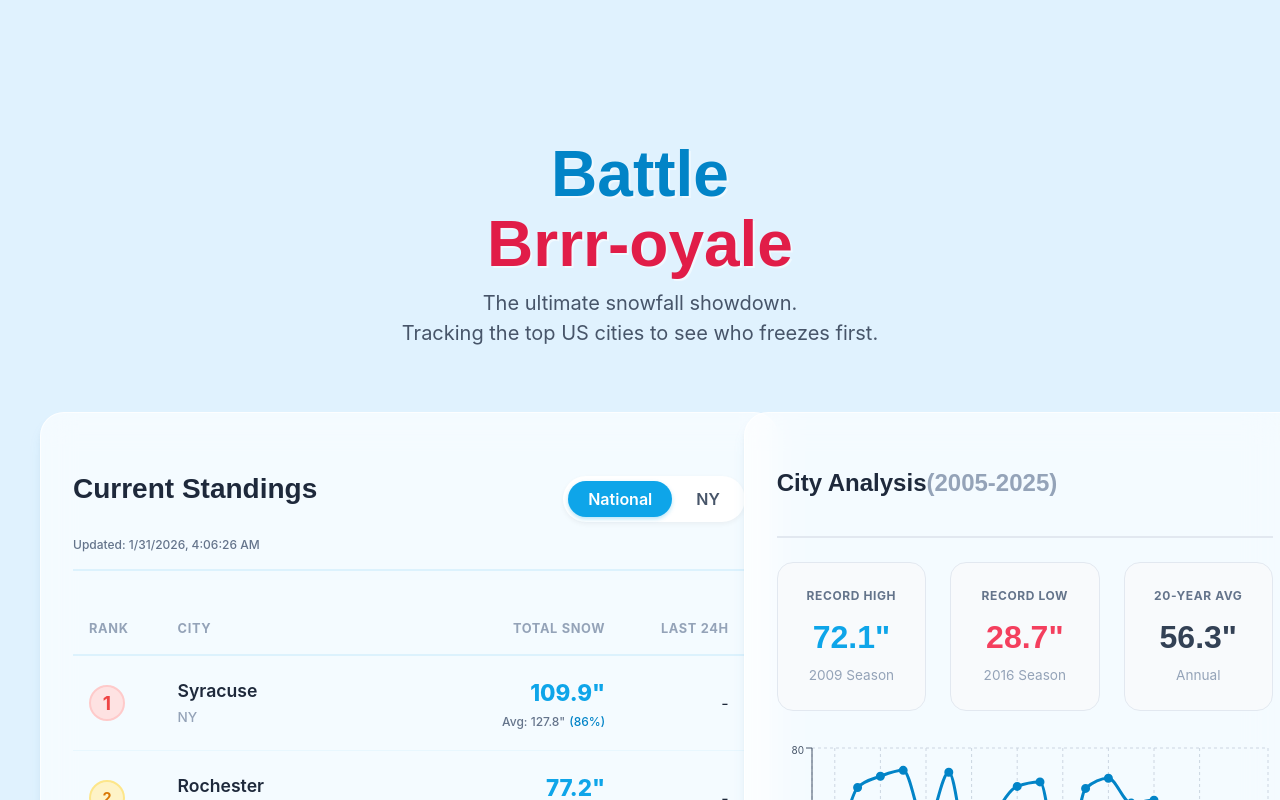
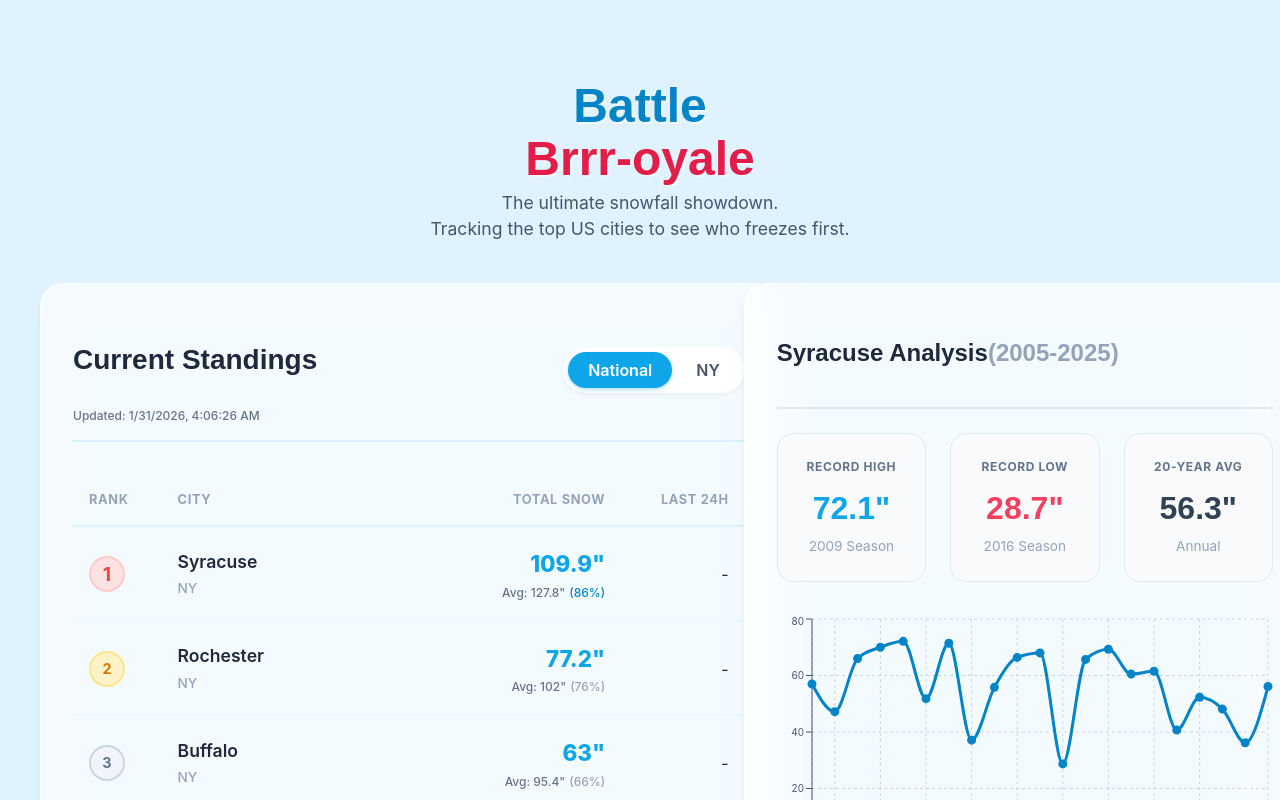
Before and after one commit to mathursunit/brrroyale, a React (Vite) app: page / in a window 1280 px wide. Shown: the top 800 px of the page. Built offline with nearby package versions, Linux system fonts and the light colour scheme.

Commit message:
UI: Layout Fixes - Tighter header spacing & Explicit city context in right panel

```diff
--- a/src/components/CityHistory.jsx
+++ b/src/components/CityHistory.jsx
@@ -3,7 +3,7 @@ import { LineChart, Line, XAxis, YAxis, CartesianGrid, Tooltip, ResponsiveContai
 import '../styles/index.css';
 import historyData from '../../public/data/history.json'; // Direct import for now
 
-const CityHistory = ({ cityId, onClose, inline = false }) => {
+const CityHistory = ({ cityId, onClose, inline = false, cityName = '' }) => {
     const [chartData, setChartData] = useState([]);
     const [cityMeta, setCityMeta] = useState(null);
 
@@ -43,7 +43,7 @@ const CityHistory = ({ cityId, onClose, inline = false }) => {
         <>
             <div className={`modal-header ${inline ? 'border-0 pb-0 mb-4' : ''}`}>
                 <h2 className="modal-title text-xl">
-                    {inline ? 'City Analysis' : 'Snowfall History'}
+                    {cityName ? `${cityName} Analysis` : (inline ? 'City Analysis' : 'Snowfall History')}
                     <span className="text-slate-400 text-sm font-normal ml-2 block sm:inline">(2005-2025)</span>
                 </h2>
                 {!inline && (
--- a/src/components/Leaderboard.jsx
+++ b/src/components/Leaderboard.jsx
@@ -124,6 +124,7 @@ const Leaderboard = () => {
                 {desktopDisplayId && (
                     <CityHistory
                         cityId={desktopDisplayId}
+                        cityName={data.rankings.find(c => c.id === desktopDisplayId)?.city}
                         inline={true}
                         onClose={() => { }}
                     />
@@ -135,6 +136,7 @@ const Leaderboard = () => {
                 {selectedCityId && (
                     <CityHistory
                         cityId={selectedCityId}
+                        cityName={data.rankings.find(c => c.id === selectedCityId)?.city}
                         inline={false}
                         onClose={() => setSelectedCityId(null)}
                     />
--- a/src/styles/index.css
+++ b/src/styles/index.css
@@ -143,12 +143,13 @@ body {
 .main-content {
     width: 100%;
     max-width: 1200px;
-    /* Wider for dashboard view */
-    padding: 2rem 1rem;
+    padding: 1rem 1rem 2rem;
+    /* Reduced top padding */
     display: flex;
     flex-direction: column;
     align-items: center;
-    gap: 2rem;
+    gap: 1.5rem;
+    /* Reduced gap */
     position: relative;
     z-index: 1;
 }
@@ -184,15 +185,17 @@ body {
 
 /* -- Header -- */
 .hero {
-    padding: 4rem 1rem 2rem;
+    padding: 2rem 1rem 1rem;
+    /* Reduced padding notably */
     text-align: center;
     width: 100%;
 }
 
 .hero-title {
-    font-size: 4rem;
+    font-size: 3rem;
+    /* Smaller title */
     line-height: 1.1;
-    margin-bottom: 0.5rem;
+    margin-bottom: 0.25rem;
     font-weight: 800;
     font-family: var(--font-family-display);
     color: #0284c7;
@@ -201,7 +204,7 @@ body {
 }
 
 .hero-subtitle {
-    font-size: 1.25rem;
+    font-size: 1.1rem;
     color: var(--color-text-secondary);
     max-width: 30rem;
     margin: 0 auto;
```
